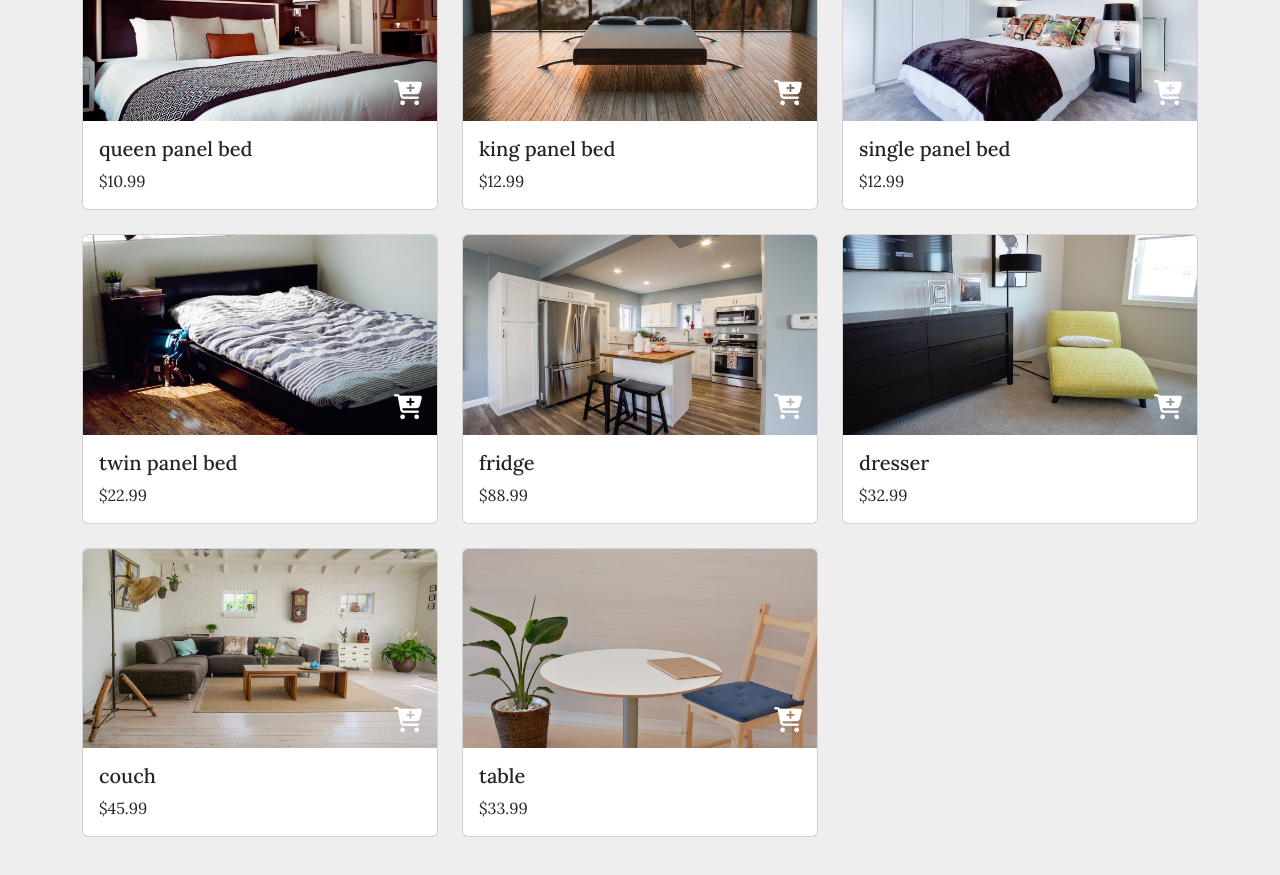
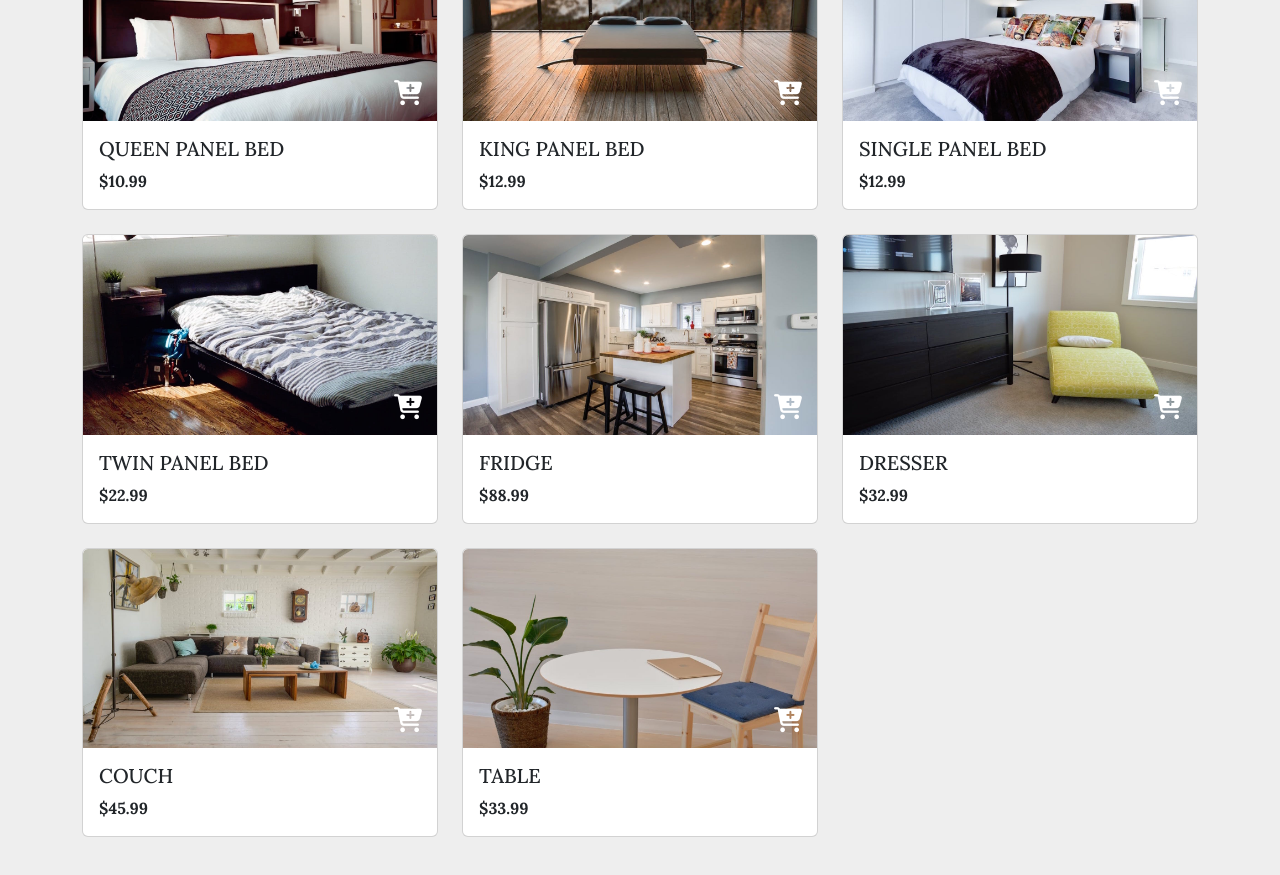
Before and after one commit to albim360/comfy-ecommerce, a Vue app: page / in a window 1280 px wide. Shown: the part 1480-2355 px from the top of the page. Built offline with nearby package versions, Linux system fonts and the light colour scheme.

Commit message:
FEAT add upper case in products

```diff
--- a/src/components/Navbar.vue
+++ b/src/components/Navbar.vue
@@ -28,7 +28,7 @@
                 <div v-for="(item, index) in groupedCartItems" :key="index" class="cart-item">
                   <img :src="item.product.fields.image.fields.file.url" alt="Product Image" class="product-image">
                   <div class="item-details">
-                    <p>{{ item.product.fields.title }}</p>
+                    <p class="upper-case">{{ item.product.fields.title }}</p>
                     <p>{{ item.quantity }} x ${{ formatPrice(item.product.fields.price) }}</p>
                   </div>
                   <p class="item-total">${{ formatPrice(item.product.fields.price * item.quantity) }}</p>
--- a/src/components/Shop.vue
+++ b/src/components/Shop.vue
@@ -56,9 +56,9 @@
             </div>
 
             <div class="card-body">
-              <h5 class="card-title">{{ product.fields.title }}</h5>
+              <h5 class="card-title upper-case">{{ product.fields.title }}</h5>
 
-              <p class="card-text">{{ formatPrice(product.fields.price) }}</p>
+              <p class="card-text fw-bold">{{ formatPrice(product.fields.price) }}</p>
             </div>
           </div>
         </div>
--- a/src/style.css
+++ b/src/style.css
@@ -16,8 +16,8 @@
 body {
   font-family: "Lora", serif !important;
   font-optical-sizing: auto;
-  font-style: normal;
-  font-weight: 700;
+  font-style: normal !important;
+  font-weight: 400 !important;
 }
 
 a {
@@ -39,6 +39,10 @@ img {
 
 .border-black {
   border: 3px solid black;
+}
+
+.upper-case {
+  text-transform: uppercase;
 }
 
 
```
